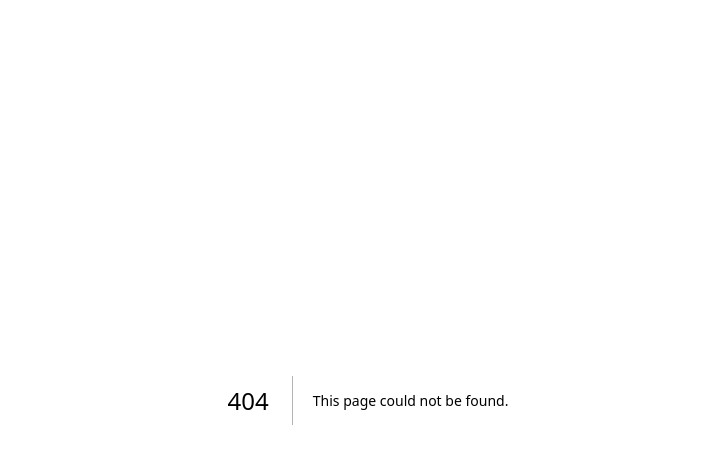
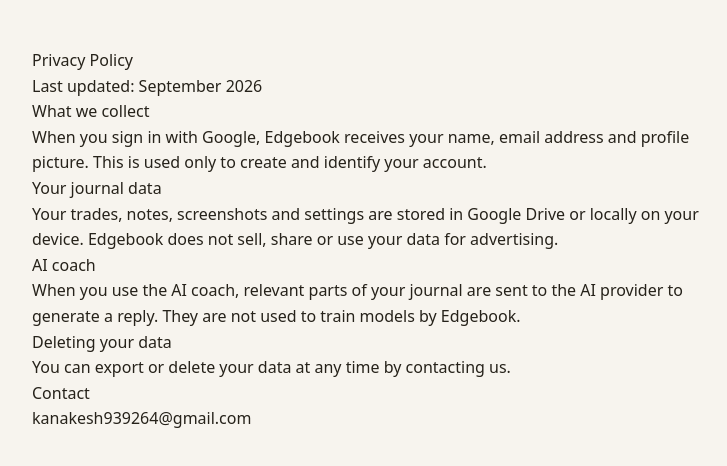
Before and after one commit to kanakesh1234/Edgebook-journal, a Next.js app: page /privacy in a window 1280 px wide. Before the commit this address had no page. Shown: the top 466 px of the page, without its empty margins (272-999 px from the left). Built offline with nearby package versions, Linux system fonts and the light colour scheme.

Commit message:
Add privacy policy page

```diff
--- /dev/null
+++ b/src/app/privacy/page.tsx
@@ -0,0 +1,34 @@
+export const metadata = { title: "Privacy Policy - Edgebook" };
+
+export default function PrivacyPage() {
+  return (
+    <main style={{ maxWidth: 720, margin: "0 auto", padding: "48px 24px", lineHeight: 1.6 }}>
+      <h1>Privacy Policy</h1>
+      <p>Last updated: September 2026</p>
+
+      <h2>What we collect</h2>
+      <p>
+        When you sign in with Google, Edgebook receives your name, email address and
+        profile picture. This is used only to create and identify your account.
+      </p>
+
+      <h2>Your journal data</h2>
+      <p>
+        Your trades, notes, screenshots and settings are stored in Google Drive or locally
+        on your device. Edgebook does not sell, share or use your data for advertising.
+      </p>
+
+      <h2>AI coach</h2>
+      <p>
+        When you use the AI coach, relevant parts of your journal are sent to the AI
+        provider to generate a reply. They are not used to train models by Edgebook.
+      </p>
+
+      <h2>Deleting your data</h2>
+      <p>You can export or delete your data at any time by contacting us.</p>
+
+      <h2>Contact</h2>
+      <p>kanakesh939264@gmail.com</p>
+    </main>
+  );
+}
```
